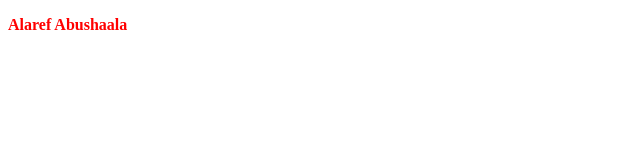
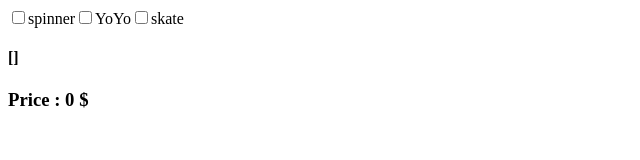
Before and after one commit to alaref-codes/Welcome-Vue, a plain HTML site: page index.html in a window 1280 px wide. Shown: the whole page, without its empty margins (0-640 px from the left). Drawn offline with nearby package versions, Linux system fonts and the light colour scheme.

Commit message:
items and price clone, using v-model with checkbox input

```diff
--- a/index.html
+++ b/index.html
@@ -6,18 +6,29 @@
     <meta name="viewport" content="width=device-width, initial-scale=1.0">
     <title>VUE</title>
     <style>
-        .boldy {
-            font-weight: bold;
+        input {
+            display: inline;
         }
-        .redy {
-            color: red
+        p {
+            display: inline;
+            margin-left: 10px;
         }
     </style>
 </head>
 <body>
-    <div id="app">
-        <p :class="decide">{{name}}</p>
+    <div id="mssg">
+        <input type="checkbox" id="spinner" value="spinner"  v-model="checkedNames">
+        <label for="spinner">spinner</label>
+        <input type="checkbox" id="YoYo" value="YoYo"  v-model="checkedNames">
+        <label for="YoYo">YoYo</label>
+        <input type="checkbox" id="skate" value="skate"  v-model="checkedNames">
+        <label for="skate">skate</label>
+
+        <h4>{{checkedNames}}</h4>
+        <h3>Price : {{priced}}</h3>
+
     </div>
+
 
     <script src="https://unpkg.com/vue@next"></script>
     <script src="main.js"></script>
--- a/main.js
+++ b/main.js
@@ -1,15 +1,13 @@
-const app = Vue.createApp({
-  data() {
-    return {
-      name: 'Alaref Abushaala',
-      }
+const mssg = Vue.createApp({
+  data(){
+    return{
+      checkedNames: [],
+    }
   },
-  computed: {
-    decide() {
-      return{
-        boldy: this.name.length > 10,
-        redy: this.name[0] === "A",
-      }
+  computed:{
+    priced() {
+      return this.checkedNames.length * 10 + ' $'
     }
   }
-}).mount("#app")
+
+}).mount('#mssg')
```
